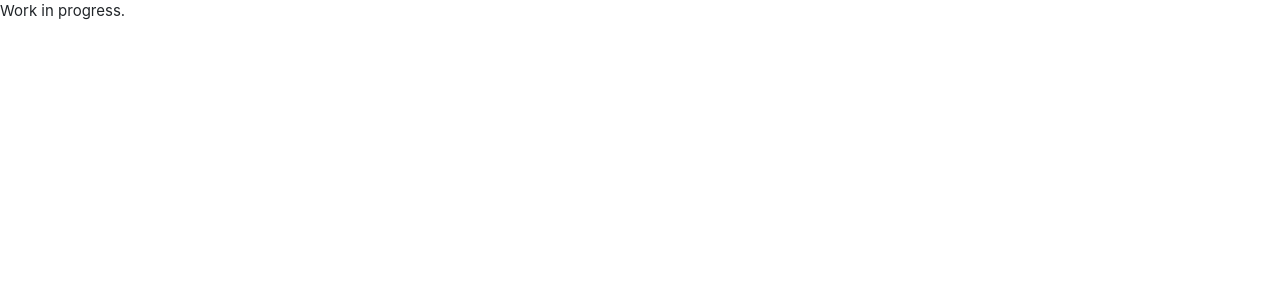
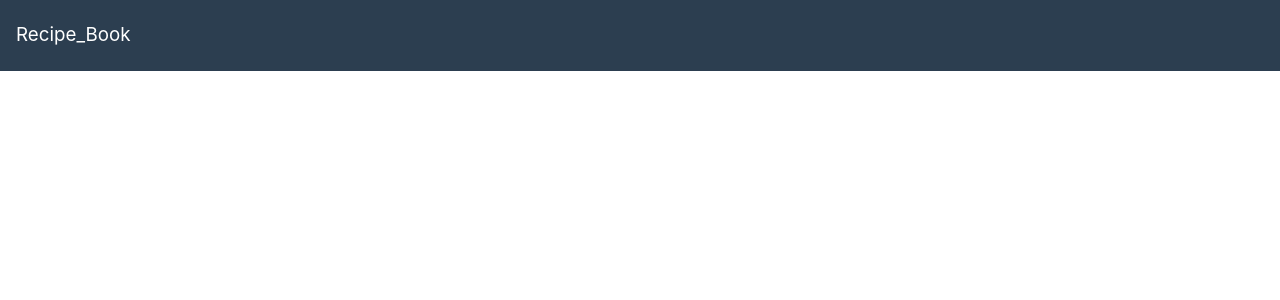
Before and after one commit to malasia-415/recipe_book, a React (Create React App) app in the folder frontend/: page / in a window 1280 px wide. Shown: the top 300 px of the page. Built offline with nearby package versions, Linux system fonts and the light colour scheme.

Commit message:
add navBar

```diff
--- a/frontend/src/App.js
+++ b/frontend/src/App.js
@@ -1,9 +1,11 @@
 import React, { Component } from 'react';
+import NavBar from './NavBar/NavBar';
 
 class App extends Component {
   render() {
     return (
       <div>
+        <NavBar/>
         <p>Work in progress.</p>
       </div>
     );
--- /dev/null
+++ b/frontend/src/NavBar/NavBar.js
@@ -0,0 +1,14 @@
+import React from 'react';
+import {Link} from 'react-router-dom';
+
+function NavBar() {
+  return (
+    <nav className="navbar navbar-dark bg-primary fixed-top">
+      <Link className="navbar-brand" to="/">
+        Recipe_Book
+      </Link>
+    </nav>
+  );
+}
+
+export default NavBar;
```
